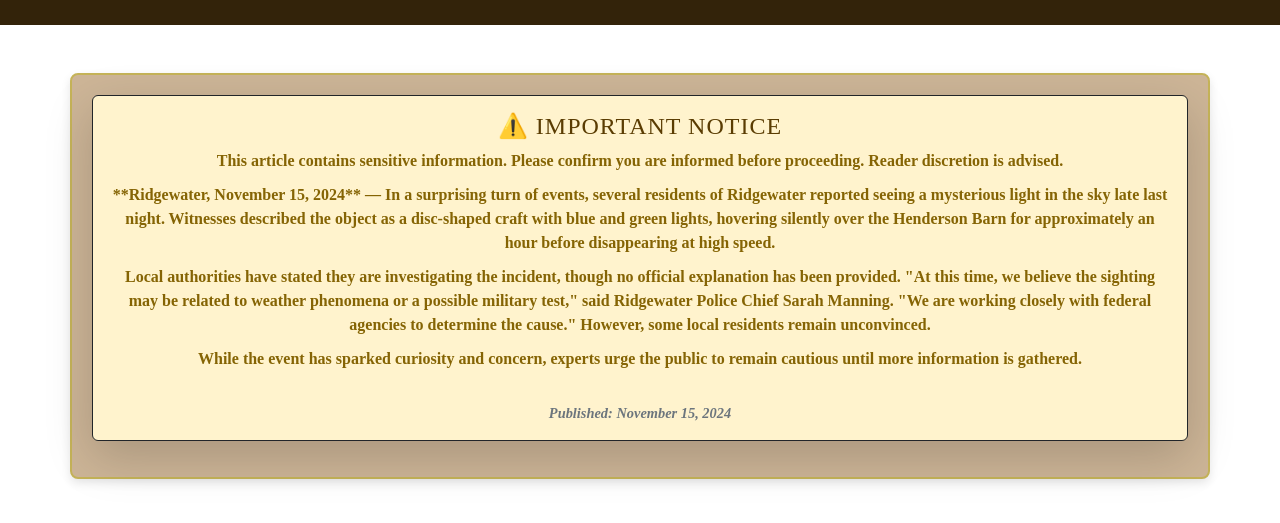
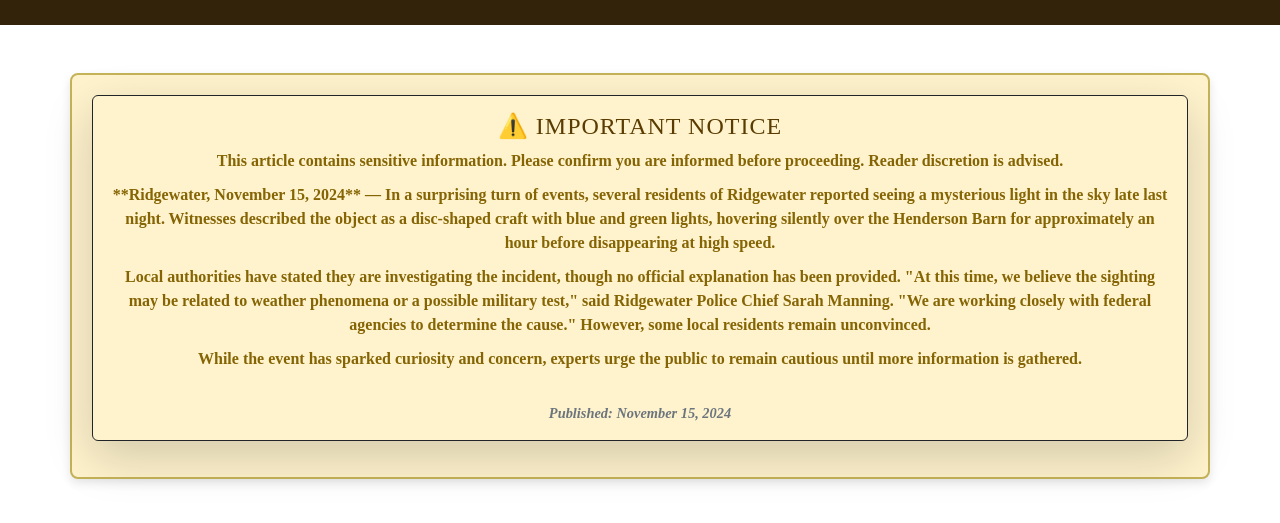
Before and after one commit to perumrr/framework-challenge, a plain HTML site: page index.html in a window 1280 px wide. Shown: the part 71-594 px from the top of the page. Drawn offline with nearby package versions, Linux system fonts and the light colour scheme.

Commit message:
color change

```diff
--- a/screen.css
+++ b/screen.css
@@ -1,6 +1,6 @@
 .container {
     font-family: 'Times New Roman', Times, serif;
-    background-color: #cdb597;
+    background-color: #fff3cd;
     padding: 20px;
     border: 2px solid #c5b358;
     border-radius: 8px;
```
